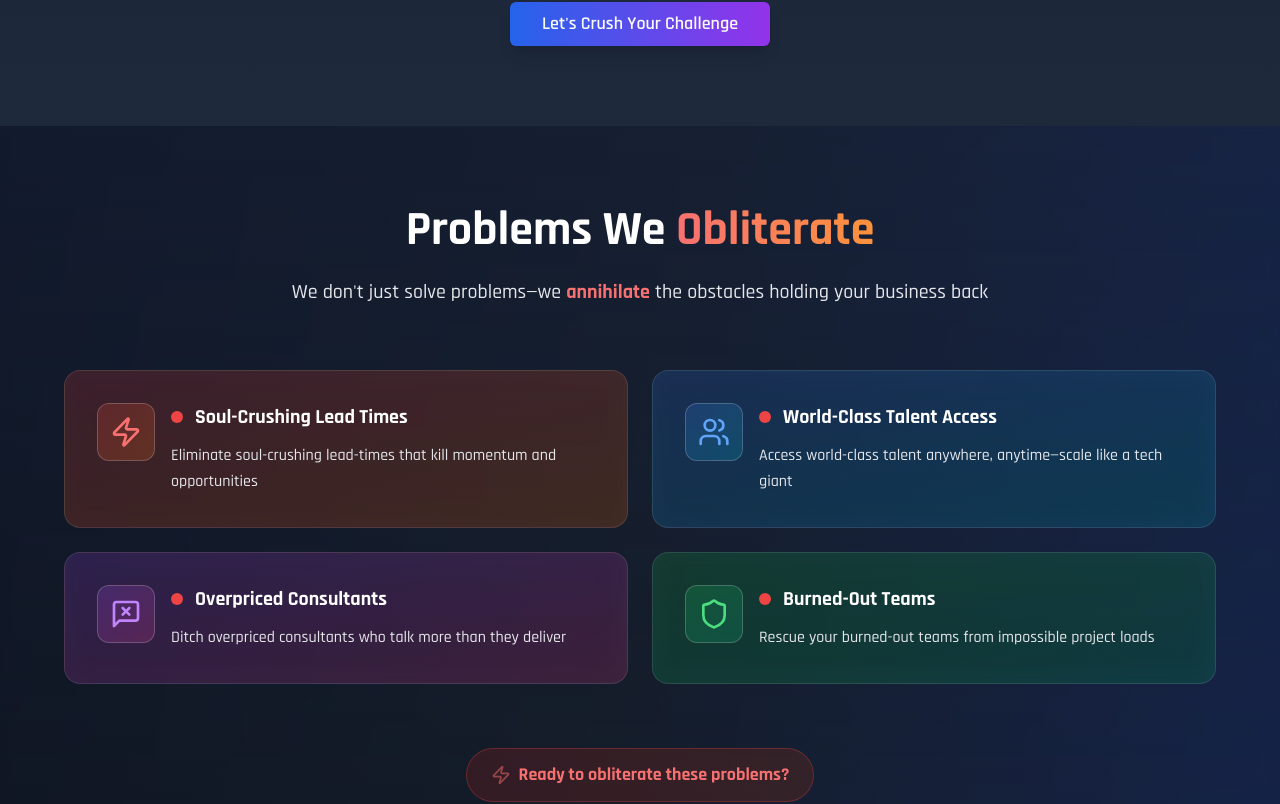
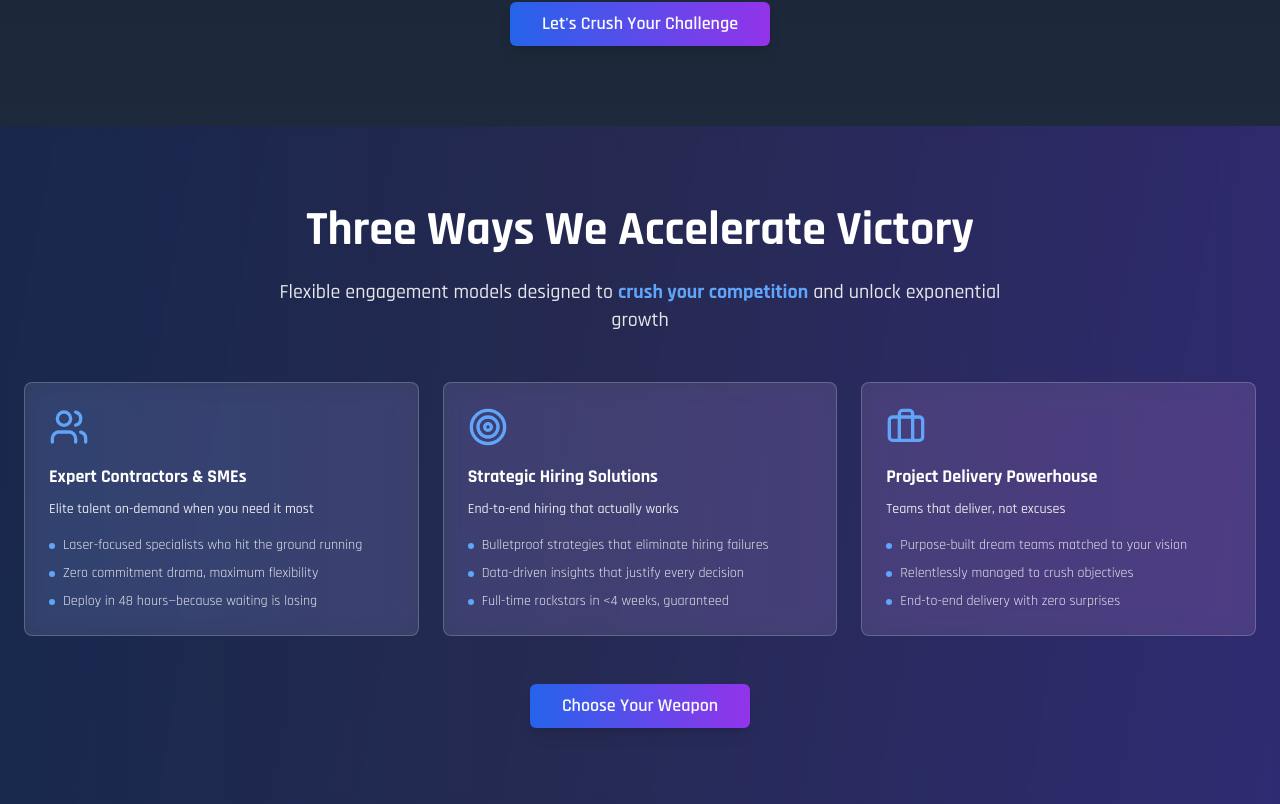
Before and after one commit to Mullineux-P4/talent-radar-amsterdam-tech, a React (Vite) app: page / in a window 1280 px wide. Shown: the part 3218-4022 px from the top of the page. Built offline with nearby package versions, Linux system fonts and the light colour scheme.

Commit message:
Remove old ProblemsSection
Replaced the ProblemsSection with a new design.

```diff
--- a/src/pages/Index.tsx
+++ b/src/pages/Index.tsx
@@ -5,7 +5,6 @@ import { HeroSection } from '@/components/HeroSection';
 import { HowItWorksSection } from '@/components/HowItWorksSection';
 import { StatsSection } from '@/components/StatsSection';
 import { AssessmentSection } from '@/components/AssessmentSection';
-import { ProblemsSection } from '@/components/ProblemsSection';
 import { ServicesSection } from '@/components/ServicesSection';
 import { CaseStudySection } from '@/components/CaseStudySection';
 import { TestimonialsSection } from '@/components/TestimonialsSection';
@@ -38,7 +37,6 @@ const Index = () => {
       <HowItWorksSection />
       <StatsSection />
       <AssessmentSection />
-      <ProblemsSection />
       <ServicesSection />
       <CaseStudySection />
       <TestimonialsSection />
```
